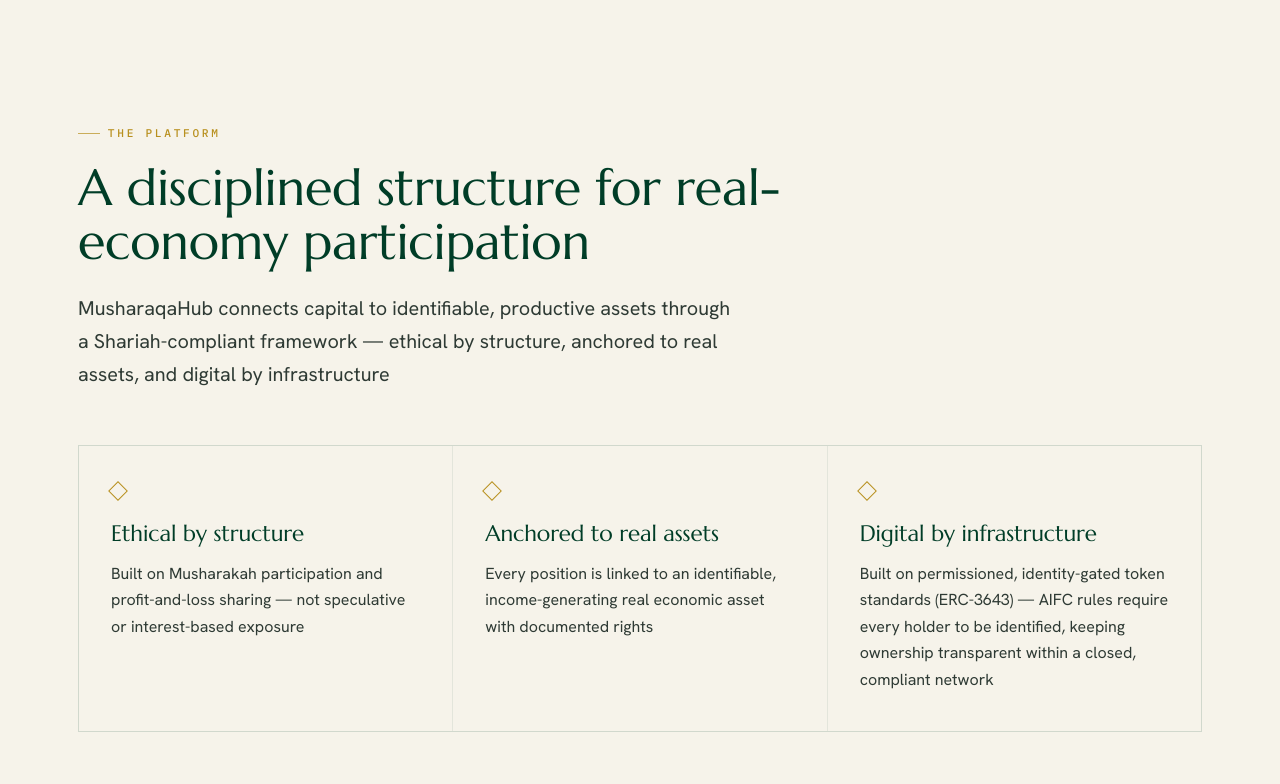
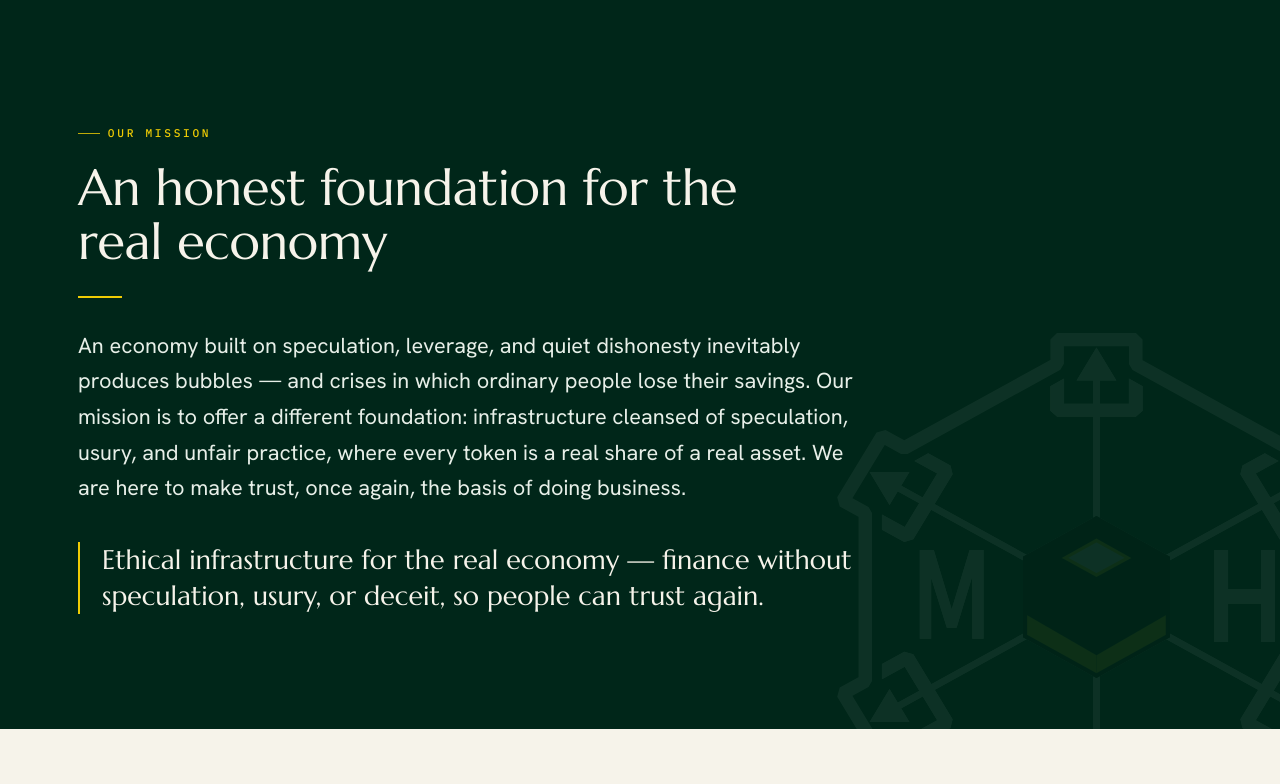
Before and after one commit to krenatm777/mh-clean, a Next.js app: page / in a window 1280 px wide. Shown: the part 996-1780 px from the top of the page. Built offline with nearby package versions, Linux system fonts and the light colour scheme.

Commit message:
Add files via upload

```diff
--- a/components/Footer.tsx
+++ b/components/Footer.tsx
@@ -1,4 +1,5 @@
 const NAV = [
+  { href: "#mission", label: "Mission" },
   { href: "#about", label: "Platform" },
   { href: "#rea", label: "Real Assets" },
   { href: "#governance", label: "Governance" },
--- a/components/Header.tsx
+++ b/components/Header.tsx
@@ -3,6 +3,7 @@
 import { useEffect, useState } from "react";
 
 const NAV = [
+  { href: "#mission", label: "Mission" },
   { href: "#about", label: "Platform" },
   { href: "#rea", label: "Real Assets" },
   { href: "#governance", label: "Governance" },
--- /dev/null
+++ b/components/Mission.tsx
@@ -0,0 +1,35 @@
+export function Mission() {
+  return (
+    <section className="block mission" id="mission">
+      <img
+        className="watermark"
+        src="/logo-mono-white.svg"
+        alt=""
+        aria-hidden="true"
+      />
+      <div className="shell">
+        <div className="block-head reveal">
+          <span className="eyebrow on-dark">Our Mission</span>
+          <h2 className="section-title">
+            An honest foundation for the real economy
+          </h2>
+        </div>
+        <div className="reveal">
+          <div className="m-rule" />
+          <p className="m-body">
+            An economy built on speculation, leverage, and quiet dishonesty
+            inevitably produces bubbles — and crises in which ordinary people
+            lose their savings. Our mission is to offer a different foundation:
+            infrastructure cleansed of speculation, usury, and unfair practice,
+            where every token is a real share of a real asset. We are here to
+            make trust, once again, the basis of doing business.
+          </p>
+          <p className="m-slogan">
+            Ethical infrastructure for the real economy — finance without
+            speculation, usury, or deceit, so people can trust again.
+          </p>
+        </div>
+      </div>
+    </section>
+  );
+}
```
